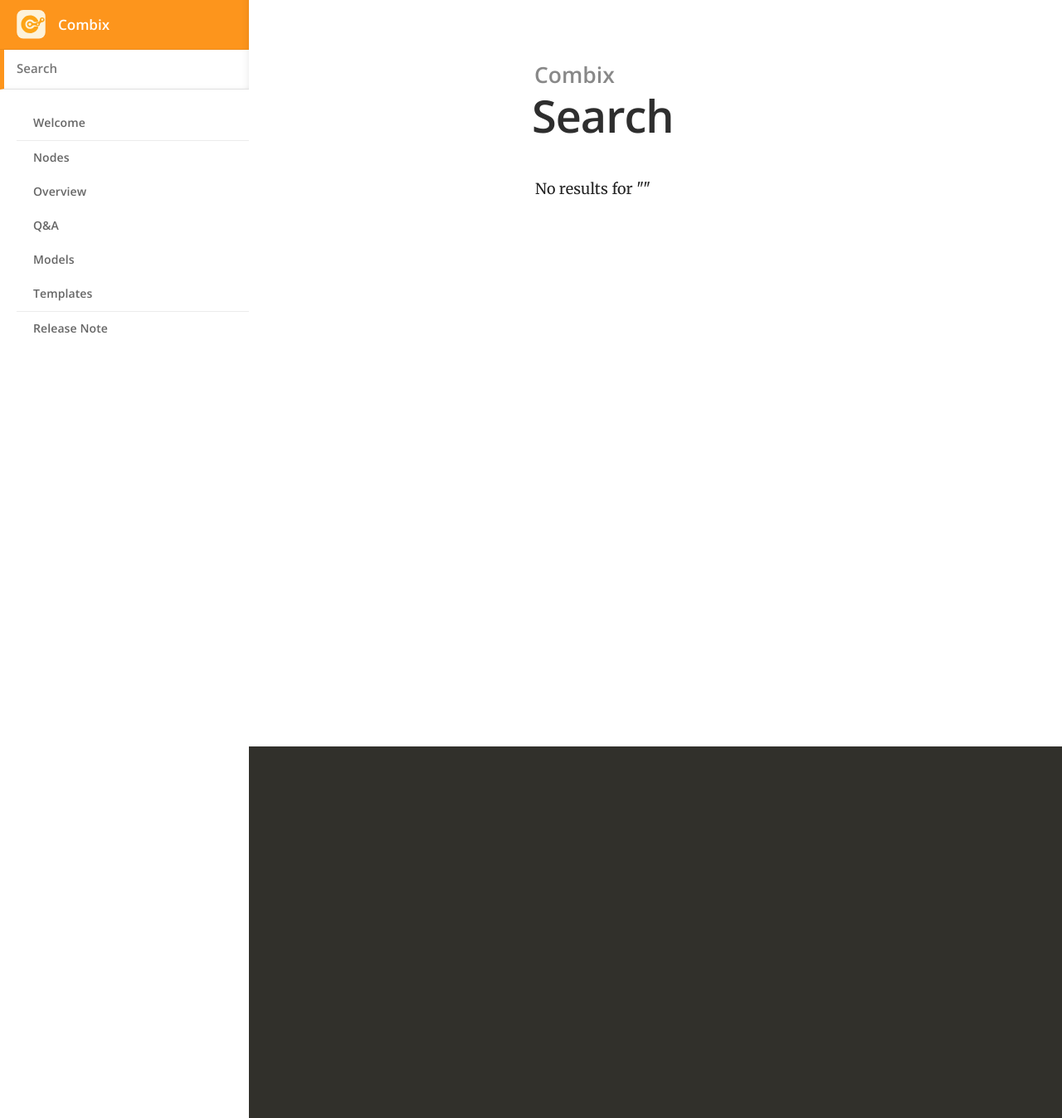
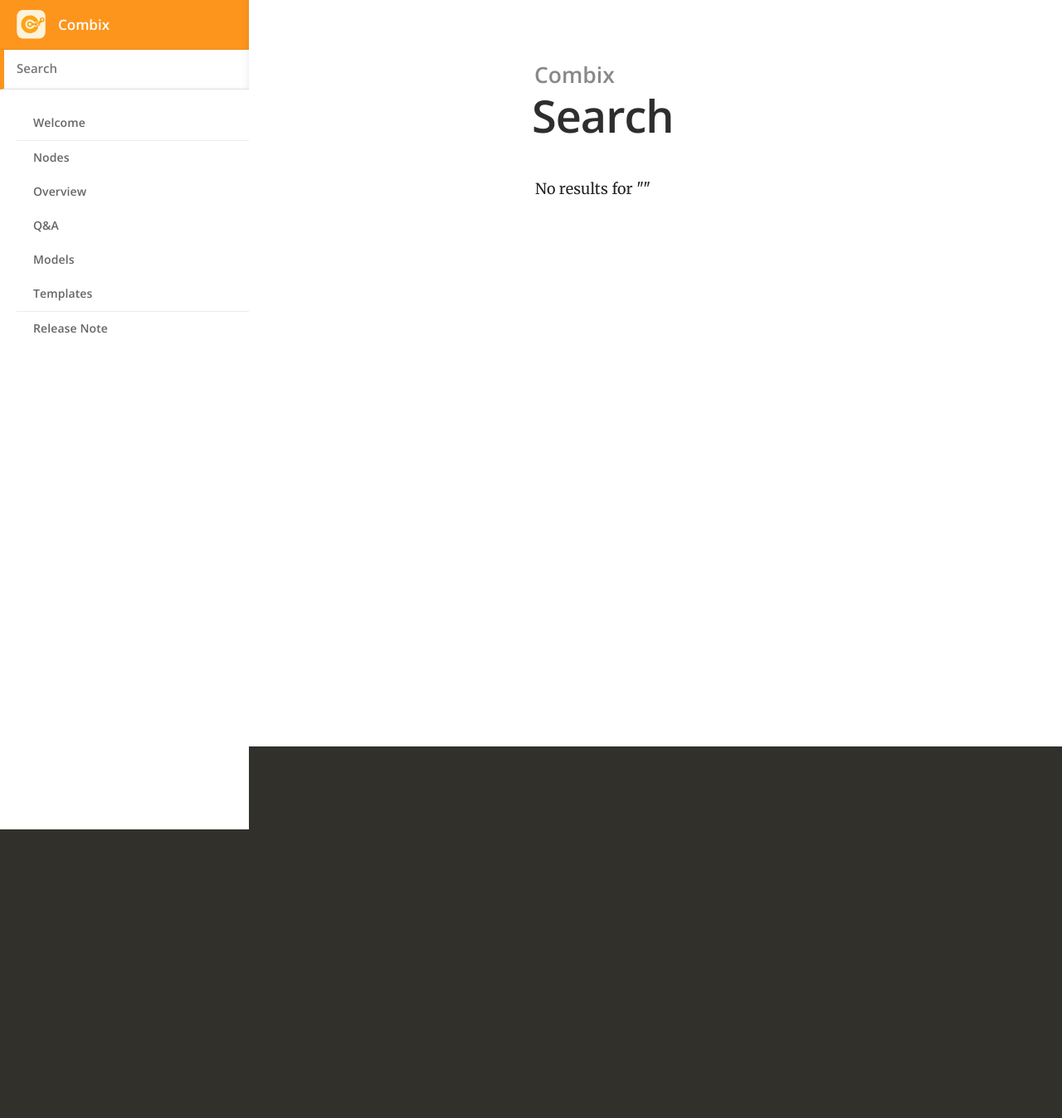
Before and after one commit to roryror/combix-doc, a Jekyll site: the page built from search.html, in a window 1280 px wide. Shown: the whole page at 83% size. Built offline with Jekyll 4.4.1, drawn with Linux system fonts in a browser that asks for light colours; after the commit the page ends 1000 px from its top, so only the background shows below that.

Commit message:
Update default.html

```diff
--- a/_layouts/default.html
+++ b/_layouts/default.html
@@ -23,7 +23,7 @@
             display: flex;
         }
         header {
-
+            height:1000px;
             width: 300px;
             overflow-y: auto;
         }
@@ -32,7 +32,7 @@
             left: 0;
             bottom: 0;
             width: 300px;
-            height:1200px;
+            height:1000px;
             overflow-y: auto;
             padding: 20px;
             box-shadow: 2px 0 5px rgba(0, 0, 0, 0.1);
```
